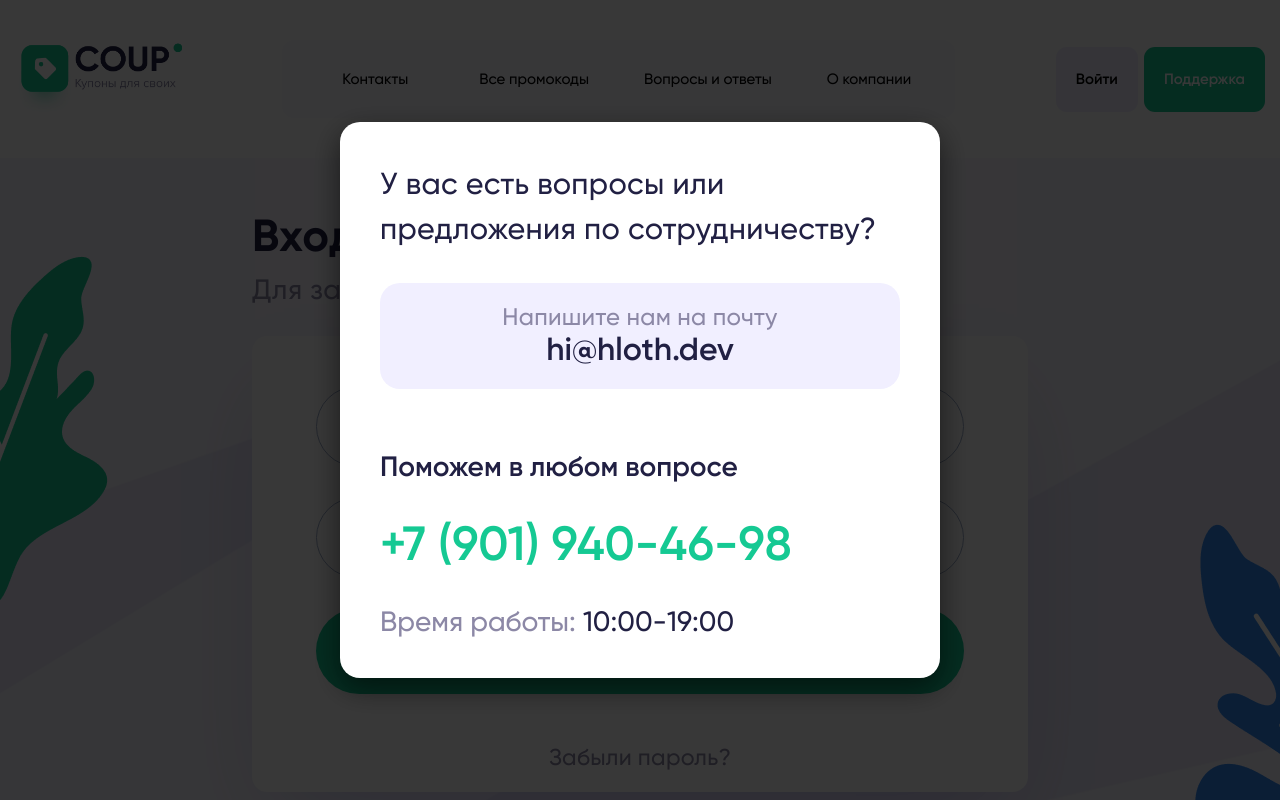
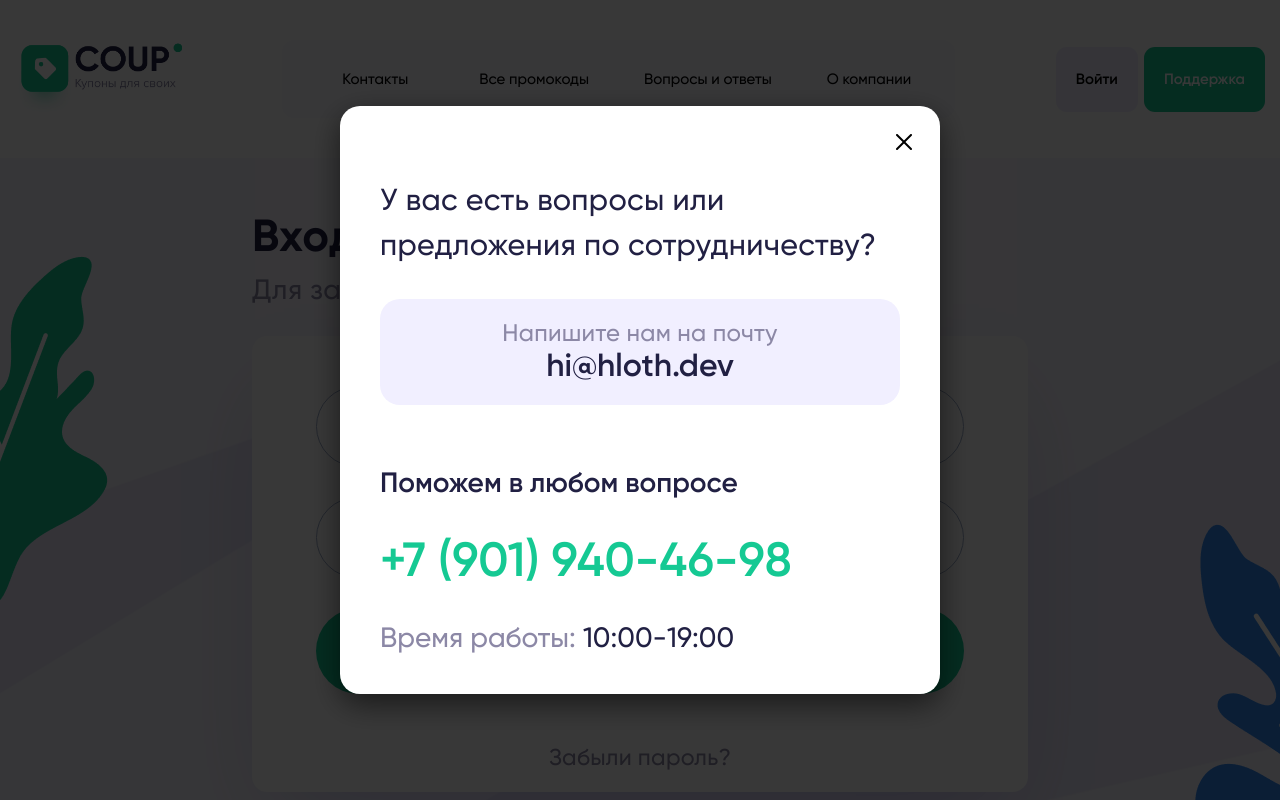
Before and after one commit to VityaSchel/coupone, a Next.js app: page /login in a window 1280 px wide. Both pictures are taken after a click on the button "Поддержка". Shown: the top 800 px of the page. Built offline with nearby package versions, Linux system fonts and the light colour scheme.

Commit message:
Close button in modals, contact us link in footer

```diff
--- a/src/features/promo-card/modal/index.tsx
+++ b/src/features/promo-card/modal/index.tsx
@@ -5,7 +5,7 @@ import { Modal } from '@/shared/ui/modal'
 import { Headline } from '@/widgets/headline'
 import Image from 'next/image'
 import Cart from './cart.svg'
-import Close from './close.svg'
+import Close from '@/assets/close.svg'
 import copy from 'copy-to-clipboard'
 import { FaExclamationCircle } from 'react-icons/fa'
 import cx from 'classnames'
--- /dev/null
+++ b/src/shared/ui/icon-button/index.tsx
@@ -0,0 +1,9 @@
+import styles from './styles.module.scss'
+
+export function IconButton({ children, ...props }: React.PropsWithChildren & React.ButtonHTMLAttributes<HTMLButtonElement>) {
+  return (
+    <button className={styles.iconButton} {...props}>
+      {children}
+    </button>
+  )
+}
--- /dev/null
+++ b/src/shared/ui/icon-button/styles.module.scss
@@ -0,0 +1,17 @@
+.iconButton {
+  display: flex;
+  justify-content: center;
+  align-items: center;
+  background: none;
+  width: 32px;
+  height: 32px;
+  border: 0;
+  padding: 8px;
+  cursor: pointer;
+  align-self: flex-end;
+
+  svg {
+    width: 100%;
+    height: 100%;
+  }
+}
--- a/src/shared/ui/modal/styles.module.scss
+++ b/src/shared/ui/modal/styles.module.scss
@@ -31,5 +31,7 @@
     box-shadow: 0 10px 30px rgba(0, 0, 0, 0.55);
     transition: transform 120ms ease-in-out;
     transform: translateY(-20px);
+    display: flex;
+    flex-direction: column;
   }
 }
--- a/src/widgets/app-bar/index.tsx
+++ b/src/widgets/app-bar/index.tsx
@@ -10,6 +10,8 @@ import { Squash as Hamburger } from 'hamburger-react'
 import cx from 'classnames'
 import { useAppDispatch, useAppSelector } from '@/shared/store/hooks'
 import { logout, selectAuthentification } from '@/shared/store/slices/authentification'
+import { IconButton } from '@/shared/ui/icon-button'
+import Close from '@/assets/close.svg'
 
 export function AppBar() {
   const [supportVisible, setSupportVisible] = React.useState(false)
@@ -67,6 +69,7 @@ export function AppBar() {
             visible={supportVisible}
             onClose={() => setSupportVisible(false)}
           >
+            <IconButton onClick={() => setSupportVisible(false)}><Close /></IconButton>
             <SupportContacts />
           </Modal>
         </div>
--- a/src/widgets/footer/index.tsx
+++ b/src/widgets/footer/index.tsx
@@ -1,8 +1,15 @@
+import React from 'react'
 import Link from 'next/link'
 import styles from './styles.module.scss'
 import { Button } from '@/shared/ui/button'
+import { Modal } from '@/shared/ui/modal'
+import { SupportContacts } from '@/entities/support-contacts'
+import Close from '@/assets/close.svg'
+import { IconButton } from '@/shared/ui/icon-button'
 
 export function Footer() {
+  const [supportVisible, setSupportVisible] = React.useState(false)
+
   return (
     <footer className={styles.footerContainer}>
       <div className={styles.footer}>
@@ -10,10 +17,19 @@ export function Footer() {
           {'coupone.ru\n© 2022-2023'}
         </span>
         <div className={styles.links}>
-          <Link href={process.env.NEXT_PUBLIC_LINKS_LICENSE_AGREEMENT ?? ''}>Пользовательское соглашение</Link>
-          <Link href={process.env.NEXT_PUBLIC_LINKS_SUBSCRIPTION_AGREEMENT ?? ''}>Тарифы</Link>
-          <Link href={process.env.NEXT_PUBLIC_LINKS_PRIVACY_POLICY ?? ''}>Политика обработки данных</Link>
-          {/*<Link href={process.env.NEXT_PUBLIC_LINKS_CONTACTS ?? ''}>Связаться с нами</Link>*/}
+          <Link href={process.env.NEXT_PUBLIC_USER_AGREEMENT ?? ''}>Пользовательское соглашение</Link>
+          <Link href={process.env.NEXT_PUBLIC_TARIFFS ?? ''}>Тарифы</Link>
+          <Link href={process.env.NEXT_PUBLIC_DATA_POLICY ?? ''}>Политика обработки данных</Link>
+          <Button variant='text' onClick={() => setSupportVisible(true)}>Связаться с нами</Button>
+          <div>
+            <Modal
+              visible={supportVisible}
+              onClose={() => setSupportVisible(false)}
+            >
+              <IconButton onClick={() => setSupportVisible(false)}><Close /></IconButton>
+              <SupportContacts />
+            </Modal>
+          </div>
         </div>
         <Link href='/subscription'>
           <Button>Отписаться</Button>
--- a/src/widgets/footer/styles.module.scss
+++ b/src/widgets/footer/styles.module.scss
@@ -38,11 +38,19 @@
       grid-template-columns: repeat(2, 1fr);
       grid-template-rows: auto;
       font-weight: 500;
-      font-size: 18px;
       // line-height: 2px;
       letter-spacing: 0.01em;
       color: #8C93AF;
       gap: 12px;
+
+      > * {
+        font-size: 18px !important;
+        padding: 0px !important;
+        justify-content: flex-start;
+        line-height: normal;
+        font-weight: 400;
+        align-items: flex-start;
+      }
 
       @media screen and (max-width: variables.$breakpoint-tablet) {
         grid-template-columns: auto;
```
Also changed, not shown: src/assets/close.svg (renamed from src/features/promo-card/modal/close.svg).
